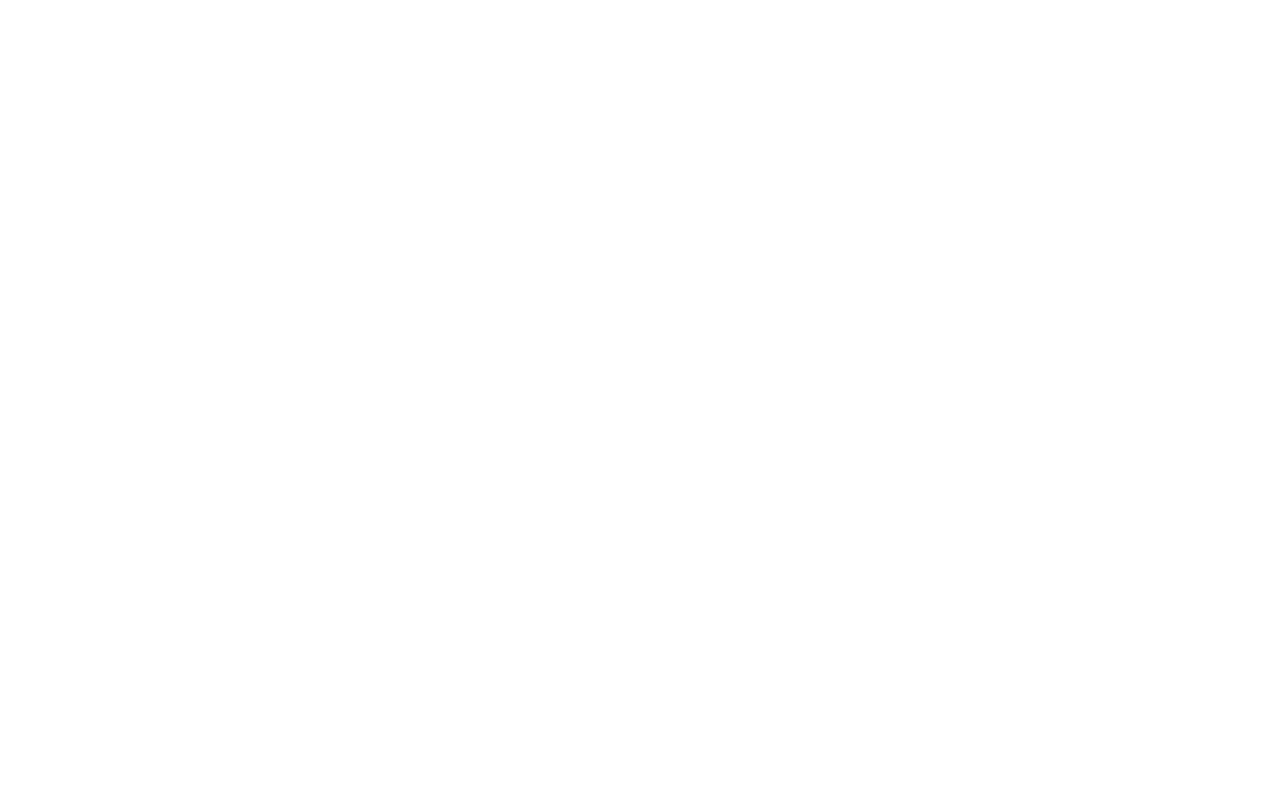
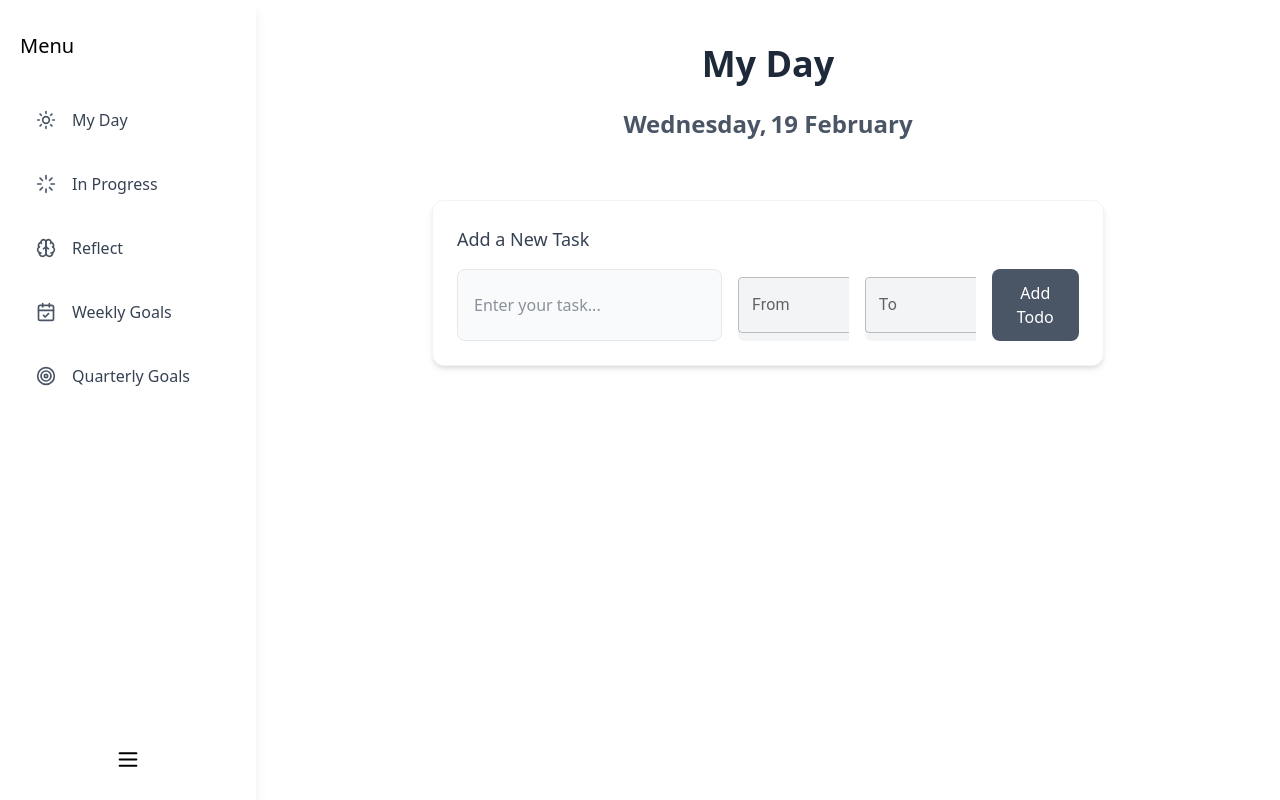
Before and after one commit to anirudhprmar/Todos, a React (Vite) app: page /my-day in a window 1280 px wide. Before the commit this address had no page. Built offline with nearby package versions, Linux system fonts and the light colour scheme.

Commit message:
feat: add time picker component and calculate time requirement functionality

```diff
--- a/package.json
+++ b/package.json
@@ -10,9 +10,14 @@
     "preview": "vite preview"
   },
   "dependencies": {
+    "@emotion/react": "^11.14.0",
+    "@emotion/styled": "^11.14.0",
+    "@mui/x-date-pickers": "^7.27.0",
     "@reduxjs/toolkit": "^2.5.1",
     "@tailwindcss/vite": "^4.0.6",
+    "dayjs": "^1.11.13",
     "lucide-react": "^0.475.0",
+    "prop-types": "^15.8.1",
     "react": "^19.0.0",
     "react-dom": "^19.0.0",
     "react-redux": "^9.2.0",
--- a/src/components/SideBar.jsx
+++ b/src/components/SideBar.jsx
@@ -15,8 +15,8 @@
     const [isOpen, setIsOpen] = useState(true);
 
     const menuItems = [
-      { icon: <Sun size={20} />, text: 'My Day', pageLink:'/' },
-      { icon: <Loader size={20} />, text: 'In Progress', pageLink:'/inprogress' },
+      { icon: <Sun size={20} />, text: 'My Day', pageLink:'/my-day' },
+      { icon: <Loader size={20} />, text: 'In Progress', pageLink:'/in-progress' },
       { icon: <Brain size={20} />, text: 'Reflect', pageLink:'/reflect' },
       { icon: <CalendarCheck size={20} />, text: 'Weekly Goals', pageLink:'/weekly-goals' },
       { icon: <Target size={20} />, text: 'Quarterly Goals', pageLink:'/quarterly-goals' },
--- /dev/null
+++ b/src/components/TimePick.jsx
@@ -0,0 +1,37 @@
+import { DemoContainer } from '@mui/x-date-pickers/internals/demo';
+import { AdapterDayjs } from '@mui/x-date-pickers/AdapterDayjs';
+import { LocalizationProvider } from '@mui/x-date-pickers/LocalizationProvider';
+import { TimePicker } from '@mui/x-date-pickers/TimePicker';
+import { renderTimeViewClock } from '@mui/x-date-pickers/timeViewRenderers';
+
+import PropTypes from 'prop-types';
+
+export default function TimePick({label,labelName}) {
+  return (
+    <LocalizationProvider dateAdapter={AdapterDayjs}>
+      <DemoContainer components={['TimePicker']}>
+        <TimePicker
+          label={label}
+          isRequired
+          name={labelName}
+          className='bg-gray-100 rounded-md border border-slate-600 max-w-3 text-sm '
+          viewRenderers={{
+            hours: renderTimeViewClock,
+            minutes: renderTimeViewClock,
+            seconds: renderTimeViewClock,
+          }}
+        />
+      </DemoContainer>
+    </LocalizationProvider>
+  );
+}
+
+TimePick.propTypes = {
+    label: PropTypes.string.isRequired,
+    labelName: PropTypes.string.isRequired
+  };
+
+  TimePick.defaultProps = {
+    label: 'Select Time',
+    labelName: 'time-picker'
+  };
--- a/src/components/Todos.jsx
+++ b/src/components/Todos.jsx
@@ -1,5 +1,7 @@
 import { nanoid } from "@reduxjs/toolkit";
 import { useEffect, useState } from "react";
+import TimePick from "./TimePick";
+import {calculateTimeReq} from './calculateTime.js'
 
 function Todos() {
 
@@ -39,8 +41,10 @@
         setIsEditing(false);
       }
 
+
+
   return (
-    <div>
+    <div className="max-w-4xl mx-auto">
        <form
               onSubmit={(e) => {
                 e.preventDefault();
@@ -50,10 +54,11 @@
                   ...rawData,
                   id
                 }
+                console.log(rawData);
                 setNewTodo((prevData)=>[...prevData,rawDataWithID])
                 e.target.reset();
               }}
-              className="bg-white rounded-xl p-6 shadow-md mb-8 border border-gray-100"
+              className="bg-white rounded-xl p-6 shadow-md mb-8 border border-gray-100 w-full"
             >
               <div className="flex flex-col space-y-4">
                 <label htmlFor="title" className="text-lg text-gray-700 font-medium">
@@ -68,6 +73,17 @@
                     className="flex-1 bg-gray-50 text-gray-800 rounded-lg px-4 py-3 border border-gray-200
                 focus:ring-2 focus:ring-gray-500 focus:border-gray-500 focus:outline-none transition-all duration-200"
                   />
+
+                <TimePick
+                label={'From'}
+                labelName={"timeFrom"}
+                />
+
+                <TimePick
+                label={'To'}
+                labelName={"timeTo"}
+                />
+
                   <button
                     type="submit"
                     className="bg-gray-600 text-white px-6 py-3 rounded-lg font-medium
@@ -93,6 +109,8 @@
                       <h2 className="text-xl font-semibold text-gray-800 mb-2">
                         {todo.title}
                       </h2>
+
+                      <span>Time Required:{calculateTimeReq(todo.timeFrom,todo.timeTo)}</span>
                     </div>
 
                     <div className="space-x-2">
--- /dev/null
+++ b/src/components/calculateTime.js
@@ -0,0 +1,34 @@
+function cleanNumber(numberString) {
+    // Remove all colons and convert to number
+    return numberString.split(':').map(num => parseInt(num,10))
+  }
+
+function convertToMin(timeString) {
+let [time, period] = timeString.split(" ");
+let [hour,min] = cleanNumber(time);
+
+if (period === "AM") {
+    hour = (hour === 12 ? 0 : hour); // 12 AM -> 0, other AM times stay the same
+} else {
+    hour = (hour === 12 ? 12 : hour + 12); // 12 PM stays 12, other PM times add 12
+}
+
+return hour*60+min;
+}
+
+
+function calculateTimeReq(timeFrom,timeTo){
+const fromMinutes = convertToMin(timeFrom)
+const toMinutes = convertToMin(timeTo)
+// updatedTo - updatedFrom = time req
+let timeReq = (toMinutes - fromMinutes)
+
+if (timeReq < 0) {
+    timeReq += 1440;
+}
+//return time
+return ` ${Math.floor(timeReq/60)} hours and ${timeReq %60} minutes`
+
+}
+
+export {calculateTimeReq}
--- a/src/main.jsx
+++ b/src/main.jsx
@@ -19,8 +19,8 @@
       <Routes>
         <Route path="/" element={<App />}>
           <Route index element={<ActualTodo />} />
-          <Route path="myday" element={<ActualTodo />} />
-          <Route path="inprogress" element={<InProgress />} />
+          <Route path="my-day" element={<ActualTodo />} />
+          <Route path="in-progress" element={<InProgress />} />
           <Route path="reflect" element={<Reflect />} />
           <Route path="weekly-goals" element={<WeeklyGoals />} />
           <Route path="quarterly-goals" element={<QuarterlyGoals />} />
--- a/src/pages/ActualTodo.jsx
+++ b/src/pages/ActualTodo.jsx
@@ -31,7 +31,7 @@
               My Day
             </h1>
 
-                <div className="flex text-2xl p-3 justify-center items-center gap-1 text-gray-600">
+                <div className="flex text-2xl p-3 justify-center items-center gap-1 text-gray-600 ">
                   <span>{properDayName},</span>
                   <span>{todayDate} {properMonthName}</span>
               </div>
```
Also changed, not shown: 1 other file (tests, documents, lock files or other folders).
